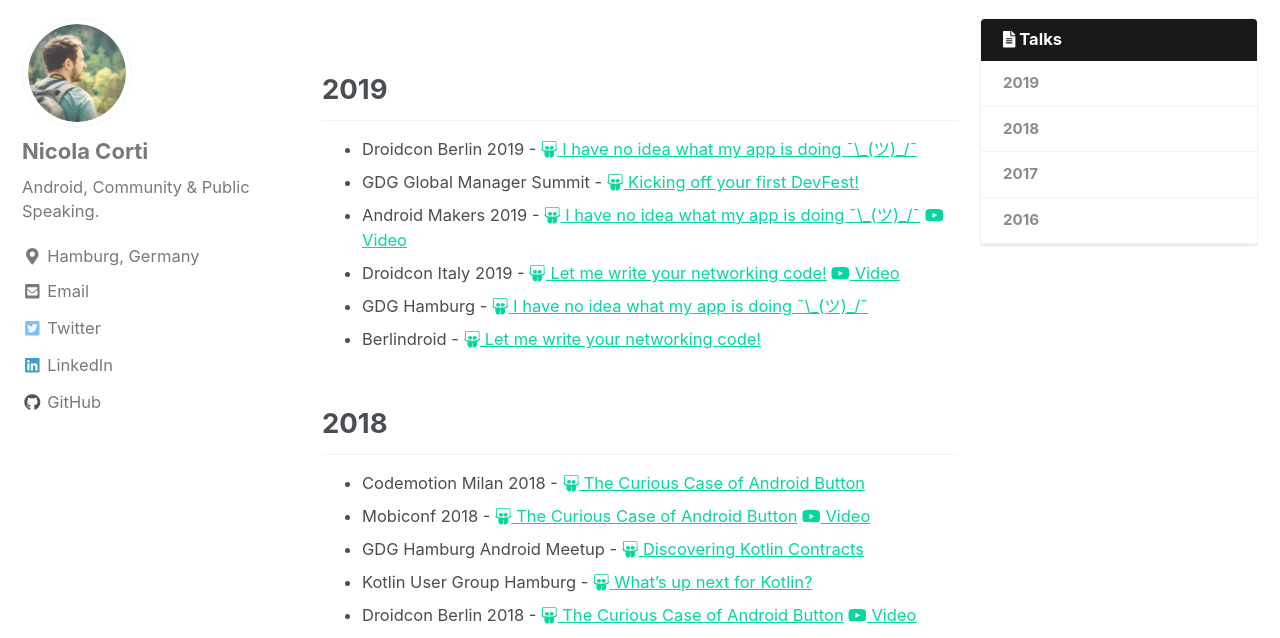
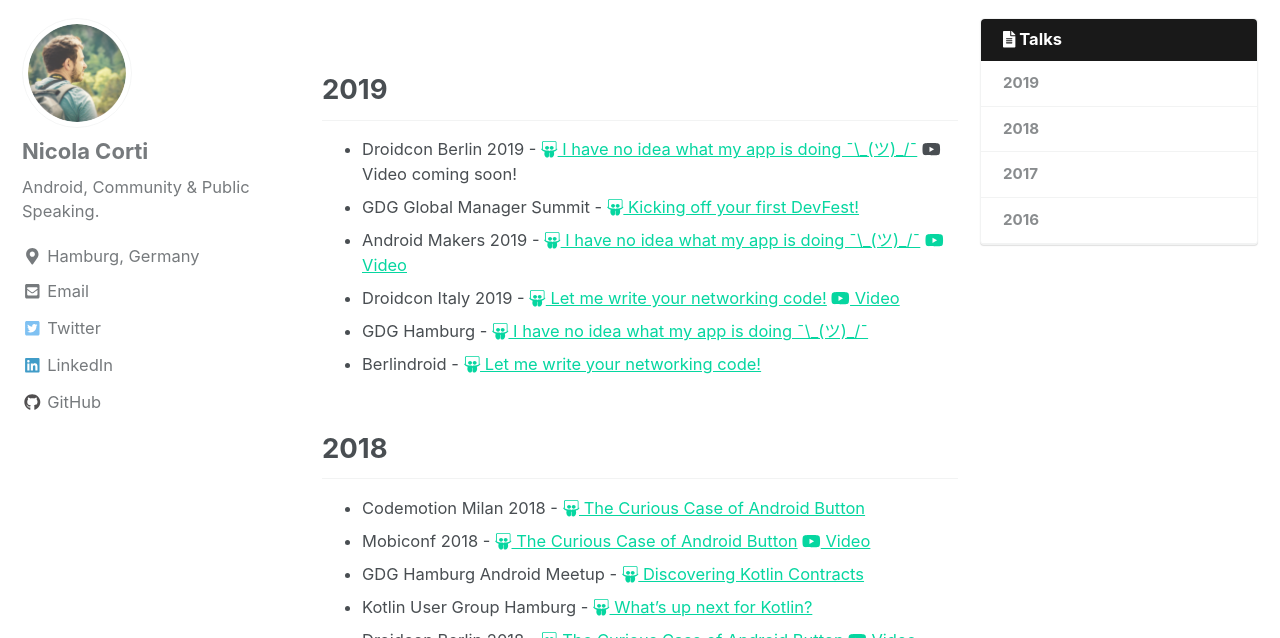
Before and after one commit to cortinico/cortinico.github.io, a Jekyll site: the page built from _pages/talks.md, in a window 1280 px wide and 900 px high, cut to the strip 262-900 px from the top of the window. Built offline with Jekyll 4.4.1, drawn with Linux system fonts in a browser that asks for light colours; nearby versions of some CDN libraries.

Commit message:
Adding the video empty link for Droidcon Berlin

```diff
--- a/_pages/talks.md
+++ b/_pages/talks.md
@@ -18,7 +18,7 @@
 
 ## 2019
 
-* Droidcon Berlin 2019 - [<i class="fab fa-slideshare"></i> I have no idea what my app is doing ¯\\\_(ツ)_/¯](http://bit.ly/ihavenoideawhatmyappisdoing)
+* Droidcon Berlin 2019 - [<i class="fab fa-slideshare"></i> I have no idea what my app is doing ¯\\\_(ツ)_/¯](http://bit.ly/ihavenoideawhatmyappisdoing) <i class="fab fa-youtube"></i> Video coming soon!
 * GDG Global Manager Summit - [<i class="fab fa-slideshare"></i> Kicking off your first DevFest!](http://bit.ly/howtodevfest)
 * Android Makers 2019 - [<i class="fab fa-slideshare"></i> I have no idea what my app is doing ¯\\\_(ツ)_/¯](http://bit.ly/ihavenoideawhatmyappisdoing) [<i class="fab fa-youtube"></i> Video](https://www.youtube.com/watch?v=GtZ-WZWoneQ)
 * Droidcon Italy 2019 - [<i class="fab fa-slideshare"></i> Let me write your networking code!](http://bit.ly/slides-codegen) [<i class="fab fa-youtube"></i> Video](https://www.youtube.com/watch?v=A8kL2QYp8wE)
```
